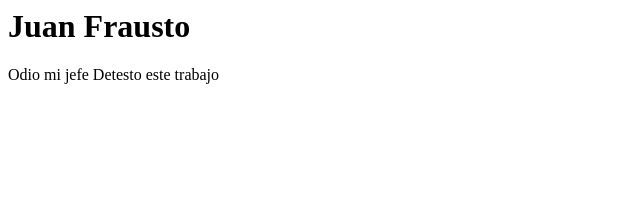
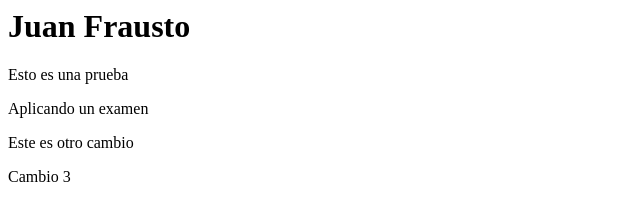
Before and after one commit to Xitony0407/MiPrimeraPagina, a plain HTML site: page index.html in a window 1280 px wide. Shown: the whole page, without its empty margins (0-640 px from the left). Drawn offline with Linux system fonts and the light colour scheme.

Commit message:
Aplicando un cambio mas grande

```diff
--- a/index.html
+++ b/index.html
@@ -1,5 +1,9 @@
 <h1>Juan Frausto</h1>
 
-Odio mi jefe
+<p>Esto es una prueba</p>
 
-Detesto este trabajo
+<p>Aplicando un examen</p>
+
+<p>Este es otro cambio</p>
+
+<p>Cambio 3</p>
```
